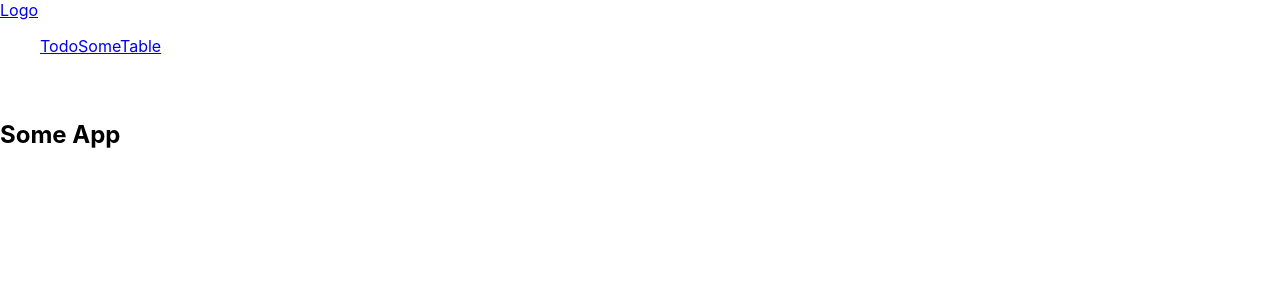
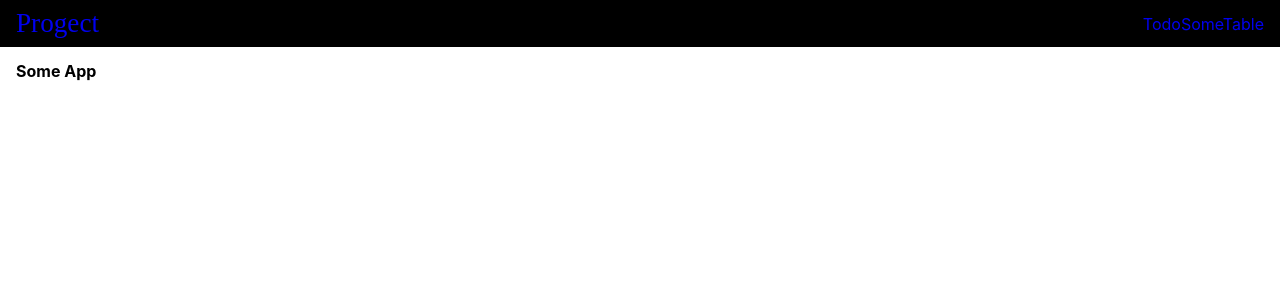
Before and after one commit to romafed/react-project, a React (Create React App) app: page /some in a window 1280 px wide. Shown: the top 300 px of the page. Built offline with nearby package versions, Linux system fonts and the light colour scheme.

Commit message:
before try deploy

```diff
--- a/src/App.css
+++ b/src/App.css
@@ -1,14 +1,3 @@
-.page {
-  margin-top: 100px;
-  min-height: 100vh;
-  position: absolute;
-  top: 0;
-  padding: 0;
-  right: 0;
-  left: 0;
-}
-
-
 /* Transition animation */
 
 .fade-enter,
--- a/src/App.js
+++ b/src/App.js
@@ -1,5 +1,5 @@
 import React from 'react';
-import { Route, Switch, Redirect } from 'react-router-dom'
+import { Route, Switch } from 'react-router-dom'
 import { CSSTransition, TransitionGroup } from 'react-transition-group'
 
 import Navbar from './components/navbar/navbar';
--- a/src/components/navbar/navbar.css
+++ b/src/components/navbar/navbar.css
@@ -0,0 +1,16 @@
+.nav {
+    position: absolute;
+    top: 0;
+    left: 0;
+    display: flex;
+    align-items: center;
+    justify-content: space-between;
+    width: 100%;
+    padding: .5rem 1rem;
+    background-color: #000;
+}
+
+.nav__logo a {
+    font-family: Brush Script MT, Brush Script Std, cursive;
+    font-size: 1.7rem;
+}
--- a/src/components/navbar/navbar.jsx
+++ b/src/components/navbar/navbar.jsx
@@ -1,14 +1,15 @@
 import React, { Component } from 'react';
 import { NavLink, Link } from 'react-router-dom';
 import './navbar.css';
+class Navbar extends Component {
+    state = {
 
-class Navbar extends Component {
-    state = {}
+    }
     render() {
         return (
-            <nav>
+            <nav className='nav'>
                 <div className="nav__logo">
-                    <Link to='/todo'>Logo</Link>
+                    <Link to='/todo'>Progect</Link>
                 </div>
                 <div className='nav__menu'>
                     <ul>
--- a/src/index.css
+++ b/src/index.css
@@ -8,7 +8,34 @@ body {
   -moz-osx-font-smoothing: grayscale;
 }
 
+*, *::before, *::after {
+  box-sizing: border-box;
+  font-size: 16px
+}
+
 code {
   font-family: source-code-pro, Menlo, Monaco, Consolas, "Courier New",
     monospace;
 }
+
+a, ul {
+  padding: 0;
+  margin: 0;
+  text-decoration: none;
+}
+
+.page {
+  margin-top: 3rem;
+  min-height: calc(100vh - 3rem);
+  position: absolute;
+  top: 0;
+  padding: 0 1rem;
+  right: 0;
+  left: 0;
+}
+
+@media (max-width: 500px) {
+  * {
+    font-size: 20px;
+  }
+}
```
Also changed, not shown: package.json (+4 -3 lines), 1 other file (tests, documents, lock files or other folders).
